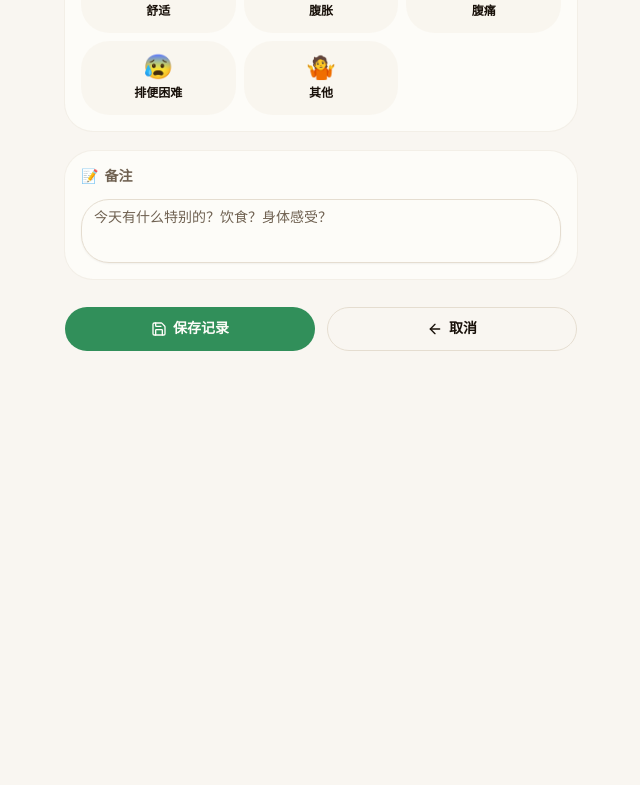
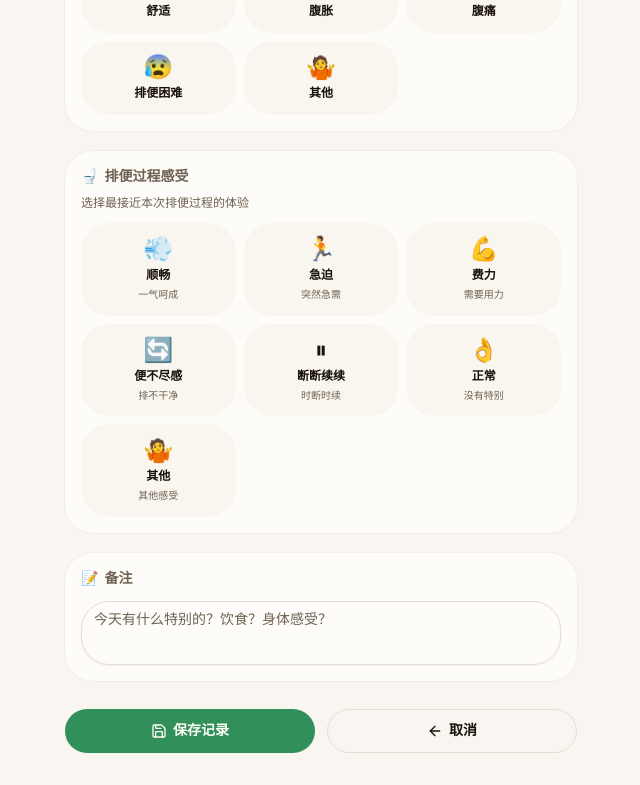
Before and after one commit to guch96/solo-bblog, a Next.js app in the folder src/frontend/: page /records/new in a window 1280 px wide. Shown: the part 1086-1871 px from the top of the page, without its empty margins (259-899 px from the left). Before the commit the page ends 1469 px from the top, so only its background shows below. Built offline with nearby package versions, Linux system fonts and the light colour scheme; no server answers.

Commit message:
feat: RecordForm 新增排便过程感受卡片选择器

```diff
--- a/src/frontend/src/components/records/RecordForm.tsx
+++ b/src/frontend/src/components/records/RecordForm.tsx
@@ -8,9 +8,9 @@ import { Label } from "@/components/ui/label";
 import { Textarea } from "@/components/ui/textarea";
 import { recordsApi } from "@/lib/api";
 import {
-  SHAPE_LABELS, COLOR_LABELS, SMELL_LABELS, COMFORT_LABELS,
+  SHAPE_LABELS, COLOR_LABELS, SMELL_LABELS, COMFORT_LABELS, PROCESS_FEELING_LABELS,
   type RecordCreate, type RecordData, type InputMode,
-  type ShapeType, type ColorType, type SmellType, type ComfortType,
+  type ShapeType, type ColorType, type SmellType, type ComfortType, type ProcessFeelingType,
 } from "@/lib/types";
 import { toast } from "sonner";
 import { ArrowLeft, Save } from "lucide-react";
@@ -58,6 +58,17 @@ const COMFORT_OPTIONS: { key: ComfortType; emoji: string; label: string; desc: s
   { key: "other", emoji: "🤷", label: "其他", desc: "其他感受" },
 ];
 
+// 排便过程感受配置：表情 + 标签
+const PROCESS_FEELING_OPTIONS: { key: ProcessFeelingType; emoji: string; label: string; desc: string }[] = [
+  { key: "smooth", emoji: "💨", label: "顺畅", desc: "一气呵成" },
+  { key: "urgent", emoji: "🏃", label: "急迫", desc: "突然急需" },
+  { key: "straining", emoji: "💪", label: "费力", desc: "需要用力" },
+  { key: "incomplete", emoji: "🔄", label: "便不尽感", desc: "排不干净" },
+  { key: "intermittent", emoji: "⏸", label: "断断续续", desc: "时断时续" },
+  { key: "normal", emoji: "👌", label: "正常", desc: "没有特别" },
+  { key: "other", emoji: "🤷", label: "其他", desc: "其他感受" },
+];
+
 const sectionClass = "bg-card rounded-xl p-4 space-y-3 ring-1 ring-border/30";
 const sectionTitleClass = "text-sm font-semibold text-muted-foreground flex items-center gap-1.5";
 
@@ -84,6 +95,7 @@ export default function RecordForm({ record }: Props) {
     color: string;
     smell: string;
     comfort: string;
+    process_feeling: string;
     notes: string;
     input_mode: string;
   }
@@ -96,6 +108,7 @@ export default function RecordForm({ record }: Props) {
     color: record?.color ?? "",
     smell: record?.smell ?? "",
     comfort: record?.comfort ?? "",
+    process_feeling: record?.process_feeling ?? "",
     notes: record?.notes ?? "",
     input_mode: record?.input_mode ?? timerData?.input_mode ?? "manual",
   });
@@ -117,6 +130,7 @@ export default function RecordForm({ record }: Props) {
         color: (form.color as RecordCreate["color"]) || null,
         smell: (form.smell as RecordCreate["smell"]) || null,
         comfort: (form.comfort as RecordCreate["comfort"]) || null,
+        process_feeling: (form.process_feeling as RecordCreate["process_feeling"]) || null,
         notes: form.notes || null,
         input_mode: form.input_mode as InputMode,
       };
@@ -344,6 +358,50 @@ export default function RecordForm({ record }: Props) {
         </div>
       </div>
 
+      {/* 排便过程感受 — 卡片选择器 */}
+      <div className={sectionClass}>
+        <h3 className={sectionTitleClass}>
+          <span>🚽</span> 排便过程感受
+        </h3>
+        <p className="text-xs text-muted-foreground -mt-1">
+          选择最接近本次排便过程的体验
+        </p>
+        <div className="grid grid-cols-2 sm:grid-cols-3 gap-2">
+          {PROCESS_FEELING_OPTIONS.map((opt) => {
+            const selected = form.process_feeling === opt.key;
+            return (
+              <button
+                key={opt.key}
+                type="button"
+                onClick={() => setForm({ ...form, process_feeling: selected ? "" : opt.key })}
+                className={`relative flex flex-col items-center gap-1.5 p-3 rounded-xl border-2 transition-all duration-200 cursor-pointer select-none
+                  ${selected
+                    ? "border-primary bg-primary/5 shadow-md shadow-primary/10 -translate-y-0.5"
+                    : "border-transparent bg-muted/30 hover:bg-muted/60 hover:border-muted-foreground/20"
+                  }
+                  active:scale-[0.96]
+                `}
+              >
+                <span className="text-2xl leading-none">{opt.emoji}</span>
+                <span className={`text-xs font-semibold ${selected ? "text-primary" : "text-foreground"}`}>
+                  {opt.label}
+                </span>
+                <span className="text-[10px] text-muted-foreground leading-tight text-center">
+                  {opt.desc}
+                </span>
+                {selected && (
+                  <span className="absolute top-1 right-1 w-4 h-4 rounded-full bg-primary flex items-center justify-center">
+                    <svg className="w-2.5 h-2.5 text-primary-foreground" fill="none" viewBox="0 0 24 24" stroke="currentColor" strokeWidth={3}>
+                      <path strokeLinecap="round" strokeLinejoin="round" d="M5 13l4 4L19 7" />
+                    </svg>
+                  </span>
+                )}
+              </button>
+            );
+          })}
+        </div>
+      </div>
+
       {/* 备注 */}
       <div className={sectionClass}>
         <h3 className={sectionTitleClass}>
```
